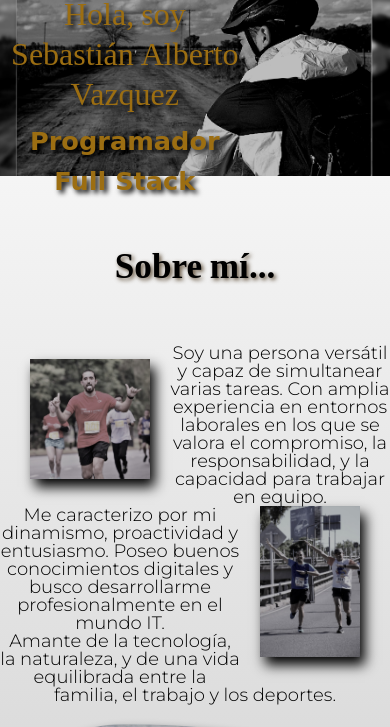
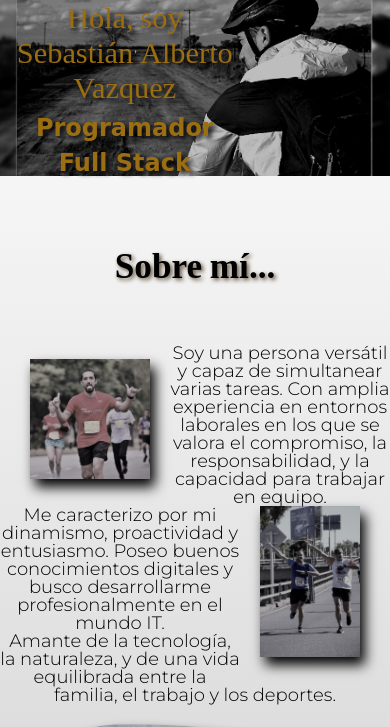
Before and after one commit to SebitaElGordito/portfolio-web-Sebastian-Vazquez, a plain HTML site: page index.html in a window 390 px wide. Shown: the part 43-770 px from the top of the page. Drawn offline with Linux system fonts and the light colour scheme; a web font is replaced by a local one.

Commit message:
tercer commit - arreglando responsividad

```diff
--- a/css/style.css
+++ b/css/style.css
@@ -560,22 +560,22 @@ footer{
         opacity: 1;
         top: 10%;
         left: 5%;
-        line-height: 40px;
+        line-height: 35px;
     }
 
     .presentacion{
-        font-size: 2em;
+        font-size: 1.9em;
         padding: 0;
 
     }
 
     .nombre{
-        font-size: 2em;
+        font-size: 1.9em;
 
     }
 
     .carrera{
-        font-size: 1.6em;
+        font-size: 1.5em;
         padding: 0;
 
     }
@@ -706,7 +706,7 @@ footer{
     .proyecto{
         display: flex;
         flex-direction: column;
-        margin-top: 550px;
+        margin-top: 750px;
     }
 
     .proyectos__contenido{
```
